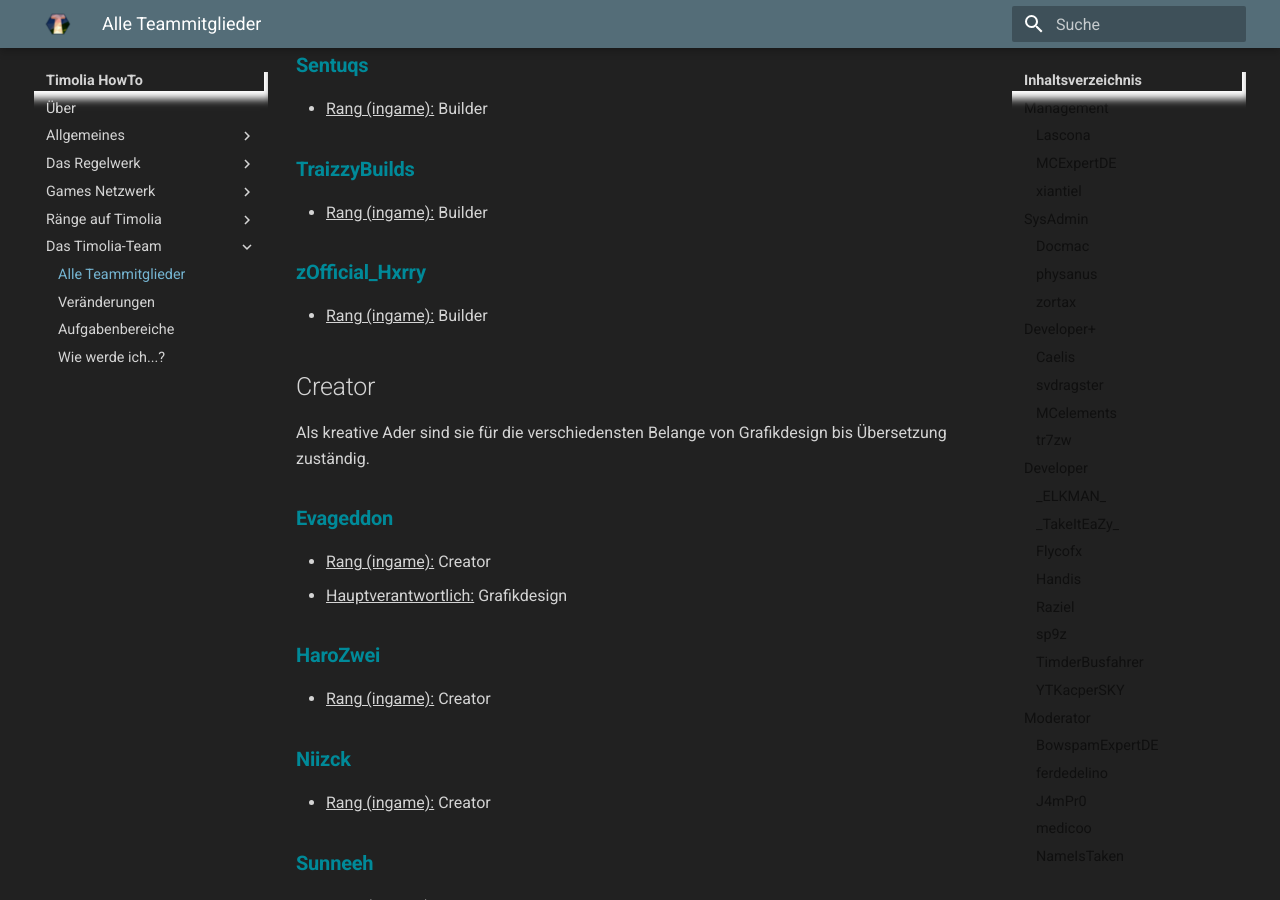
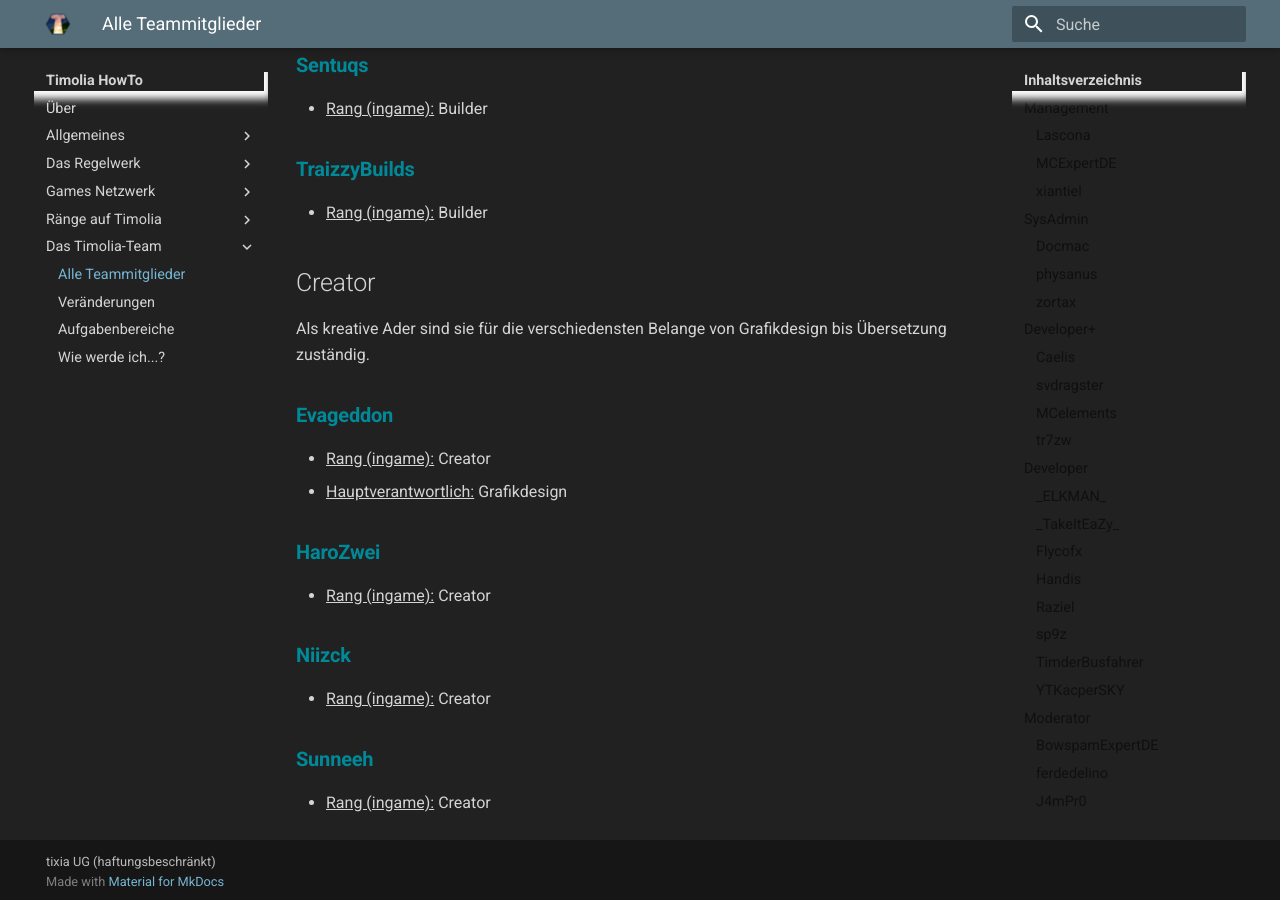
Before and after one commit to TimoliaDE/HowTo, an MkDocs documentation site: the page built from docs/team/members.md, in a window 1280 px wide and 900 px high, scrolled down 8365 px. Built offline with MkDocs 1.6.1 and Material for MkDocs 9.7.7, drawn with Linux system fonts in a browser that asks for light colours; old or Windows-style settings are respelled for this version of MkDocs.

Commit message:
zOfficial_Hxrry Builder -> Spieler

```diff
--- a/docs/team/members.md
+++ b/docs/team/members.md
@@ -258,9 +258,6 @@ Sie betreuen die architektonische Gestaltung neuer Modi und betreuen externe Map
 ### <strong><span class='builder'>TraizzyBuilds</span></strong>
 - <u>Rang (ingame):</u> Builder
 
-### <strong><span class='builder'>zOfficial_Hxrry</span></strong>
-- <u>Rang (ingame):</u> Builder
-
 
 
 ## Creator
```
Also changed, not shown: docs/team/changes.md (+1 -0 lines).
